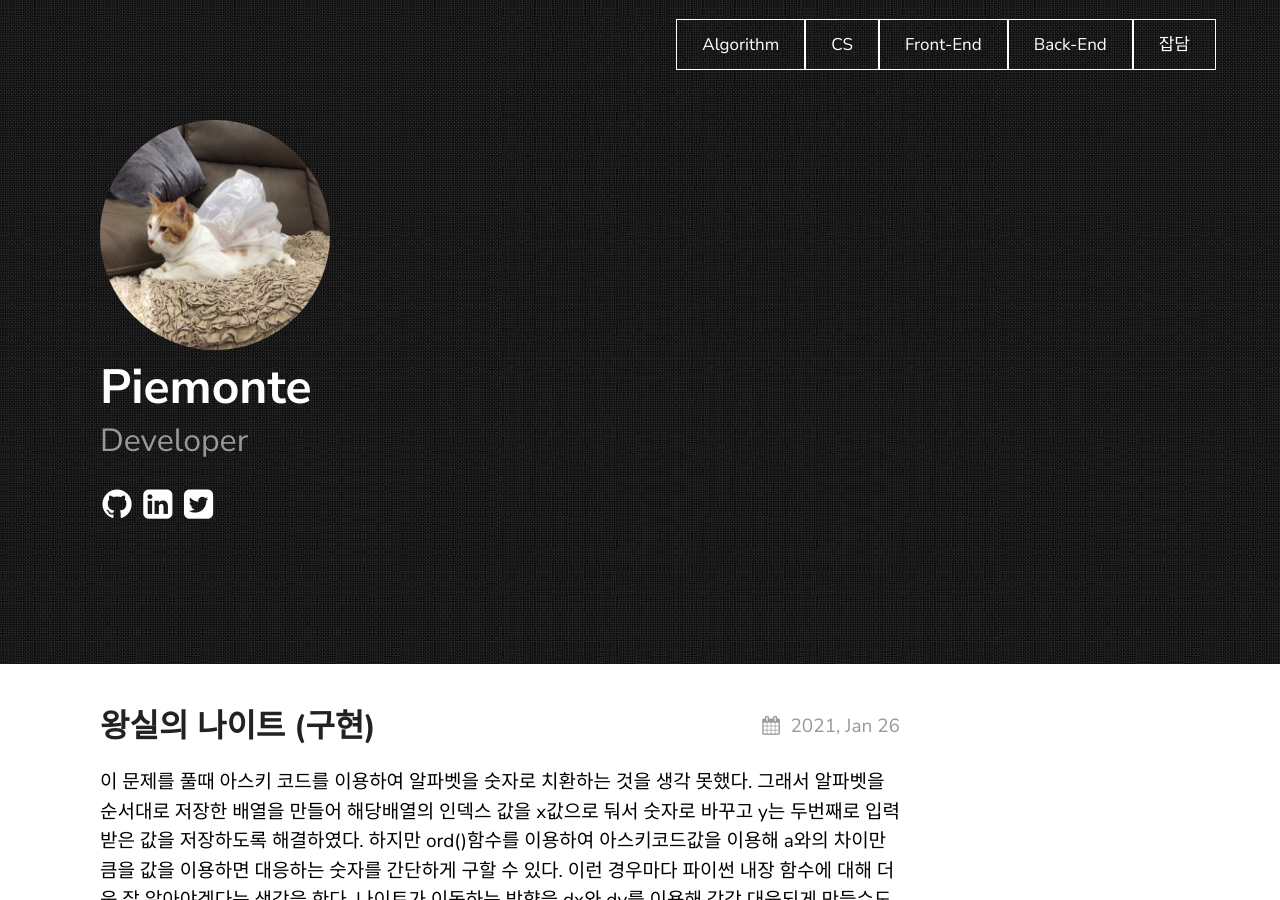
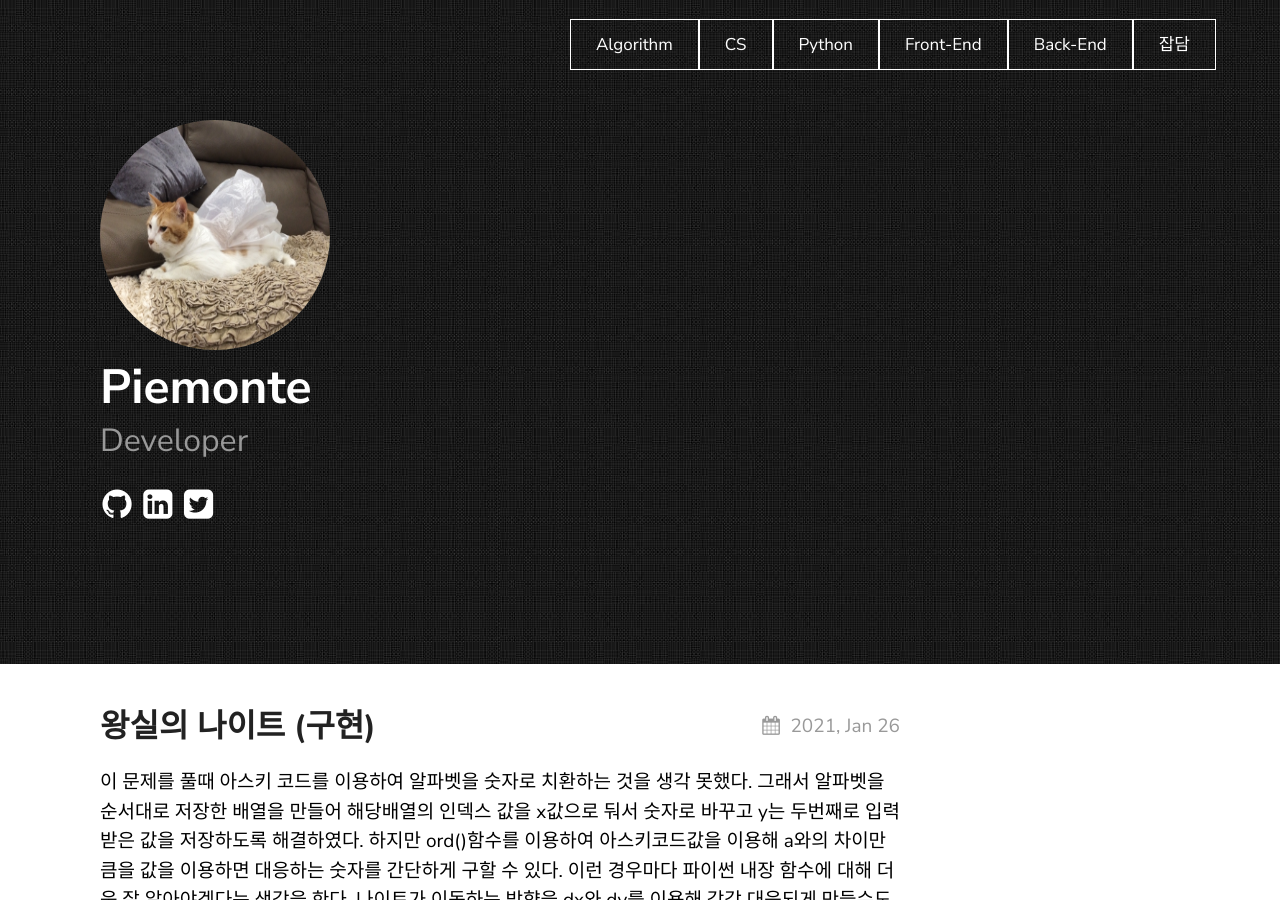
Before and after one commit to piemonte93/piemonte93.github.io, a Jekyll site: the page built from index.html, in a window 1280 px wide and 900 px high. Built offline with Jekyll 4.4.1, drawn with Linux system fonts in a browser that asks for light colours.

Commit message:
Update _config.yml

```diff
--- a/_config.yml
+++ b/_config.yml
@@ -25,6 +25,8 @@ texture:
       url: "/algorithm/"
     - title: CS
       url: "/cs/"
+    - title: Python
+      url: "/Python/"
     - title: Front-End
       url: "/front-end/"
     - title: Back-End
```
